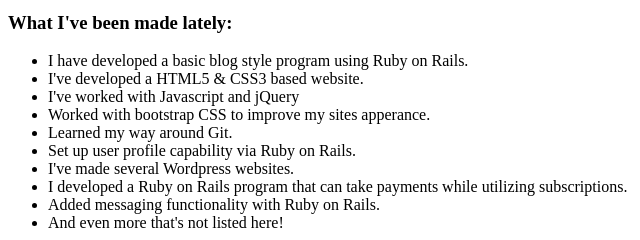
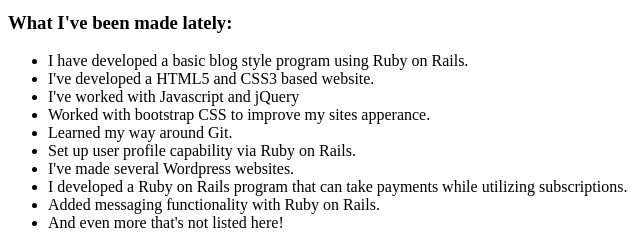
Before and after one commit to TomJohnson51/website, a plain HTML site: page HTML CSS Practice/index.html in a window 1280 px wide. Shown: the part 347-587 px from the top of the page, 0-640 px from the left. Drawn offline with Linux system fonts and the light colour scheme.

Commit message:
change to and

```diff
--- a/HTML CSS Practice/index.html
+++ b/HTML CSS Practice/index.html
@@ -16,7 +16,7 @@
 		<h3>What I've been made lately:</h3>
 		<ul>
 			<li>I have developed a basic blog style program using Ruby on Rails.</li>
-			<li>I've developed a HTML5 & CSS3 based website.</li>
+			<li>I've developed a HTML5 and CSS3 based website.</li>
 			<li>I've worked with Javascript and jQuery </li>
 			<li>Worked with bootstrap CSS to improve my sites apperance.</li>
 			<li>Learned my way around Git.</li>
```
